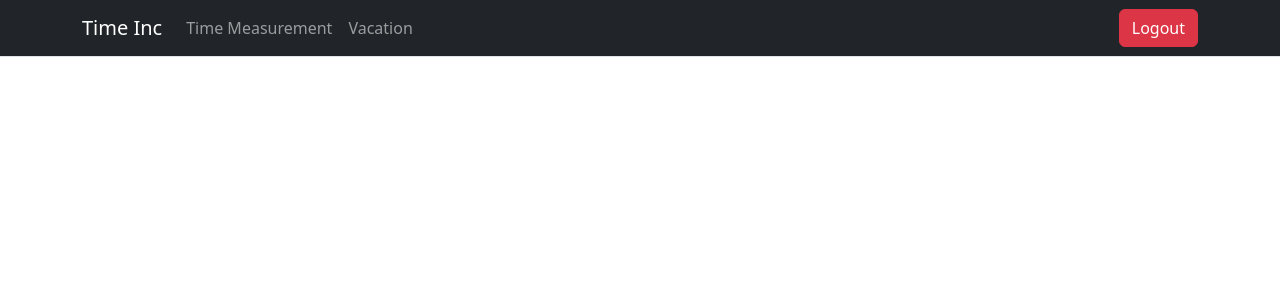
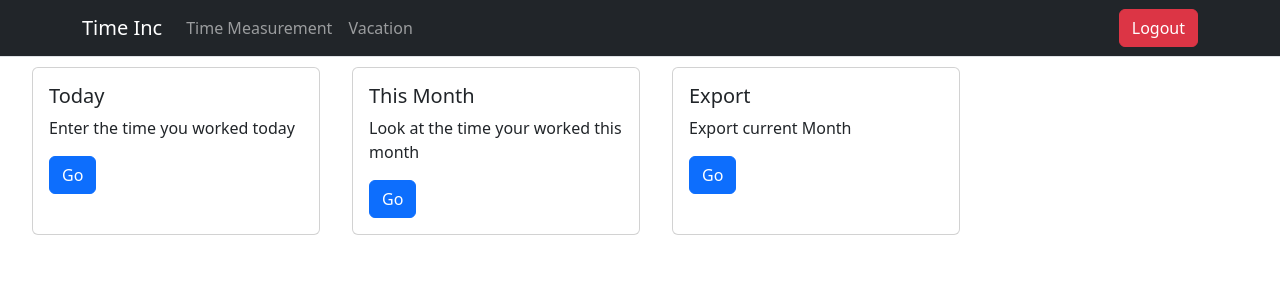
Before and after one commit to Mika2147/Working_time_tracker, a React (Create React App) app in the folder working_time_measurement/: page / in a window 1280 px wide. Shown: the top 300 px of the page. Built offline with nearby package versions, Linux system fonts and the light colour scheme.

Commit message:
Time Measurement Landing Page

```diff
--- a/working_time_measurement/src/components/App.js
+++ b/working_time_measurement/src/components/App.js
@@ -1,11 +1,13 @@
 import React, { Component } from 'react';
 import NavigationBar from './NavigationBar';
+import TimeMeasurementStart from './TimeMeasurmentStart';
 
 class App extends Component {
     state = {  }
     render() {
         return <React.Fragment>
             <NavigationBar/>
+            <TimeMeasurementStart/>
         </React.Fragment>
     }
 }
--- /dev/null
+++ b/working_time_measurement/src/components/TimeMeasurementCard.js
@@ -0,0 +1,20 @@
+import React, { Component } from 'react';
+import Button from 'react-bootstrap/Button';
+import Card from 'react-bootstrap/Card';
+
+class TimeMeasurementCard extends Component {
+    state = {  }
+    render() {
+        return (<Card style={{ width: '18rem' }}>
+        <Card.Body>
+          <Card.Title>{this.props.title}</Card.Title>
+          <Card.Text>
+          {this.props.text}
+          </Card.Text>
+          <Button variant="primary" onClick={this.props.onClick}>{this.props.buttonTitle}</Button>
+        </Card.Body>
+      </Card>);
+    }
+}
+
+export default TimeMeasurementCard;
--- a/working_time_measurement/src/components/TimeMeasurmentStart.js
+++ b/working_time_measurement/src/components/TimeMeasurmentStart.js
@@ -1,10 +1,20 @@
-/*import React, { Component } from 'react';
+import React, { Component } from 'react';
+import TimeMeasurementCard from './TimeMeasurementCard';
 
 class TimeMeasurementStart extends Component {
     state = {  }
     render() {
-        return ();
+        return (<React.Fragment>
+                    <div className="main-container">
+                        <div className="card-container">
+                            <TimeMeasurementCard title="Today" text="Enter the time you worked today" buttonTitle="Go"/>
+                            <TimeMeasurementCard title="This Month" text="Look at the time your worked this month" buttonTitle="Go"/>
+                            <TimeMeasurementCard title="Export" text="Export current Month" buttonTitle="Go"/>
+                        </div>
+                    </div>
+                </React.Fragment>
+        )
     }
 }
 
-export default TimeMeasurementStart;*/
+export default TimeMeasurementStart;
--- a/working_time_measurement/src/index.css
+++ b/working_time_measurement/src/index.css
@@ -0,0 +1,19 @@
+.card-container{
+    display: flex;
+    gap: 32px;
+    padding-left: 32px;
+    padding-right: 32px;
+    padding-top: 10px;
+}
+
+@media (max-width: 850px) {
+    .card-container{
+        flex-direction: column;
+    }
+}
+
+.main-container{
+    display: flex;
+    gap: 32px;
+    padding-right: 32px;
+}
```
